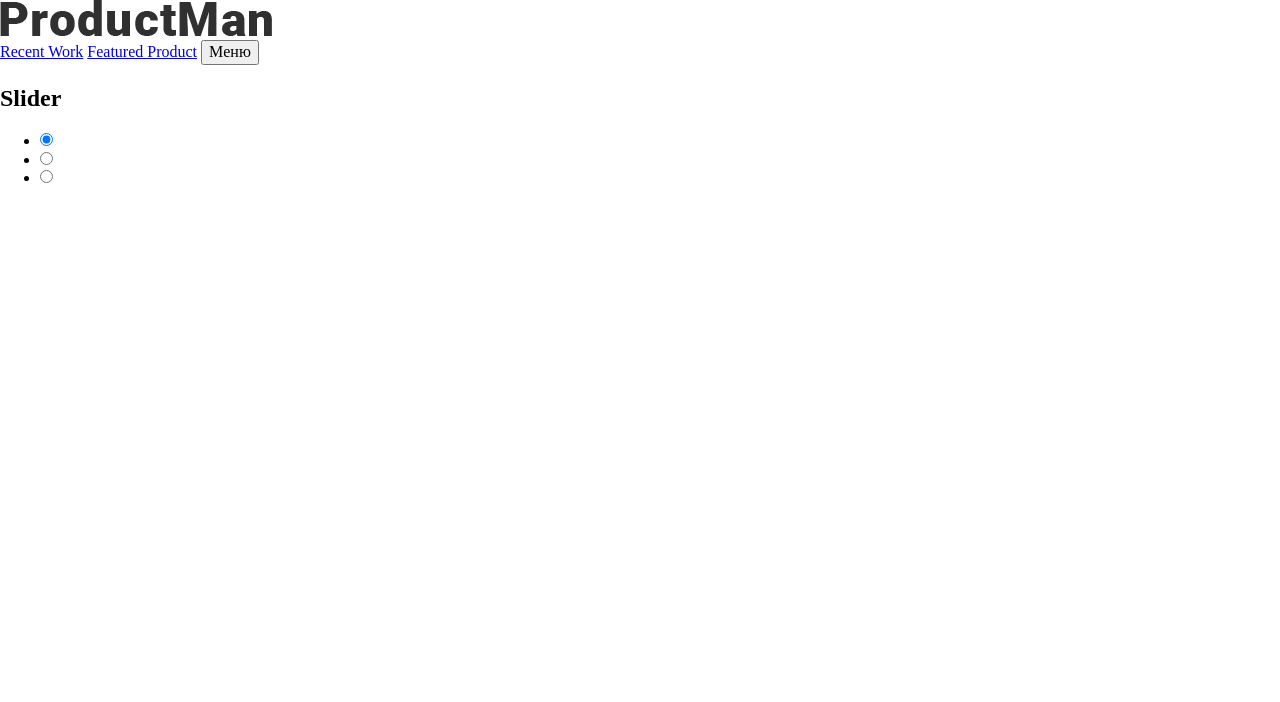
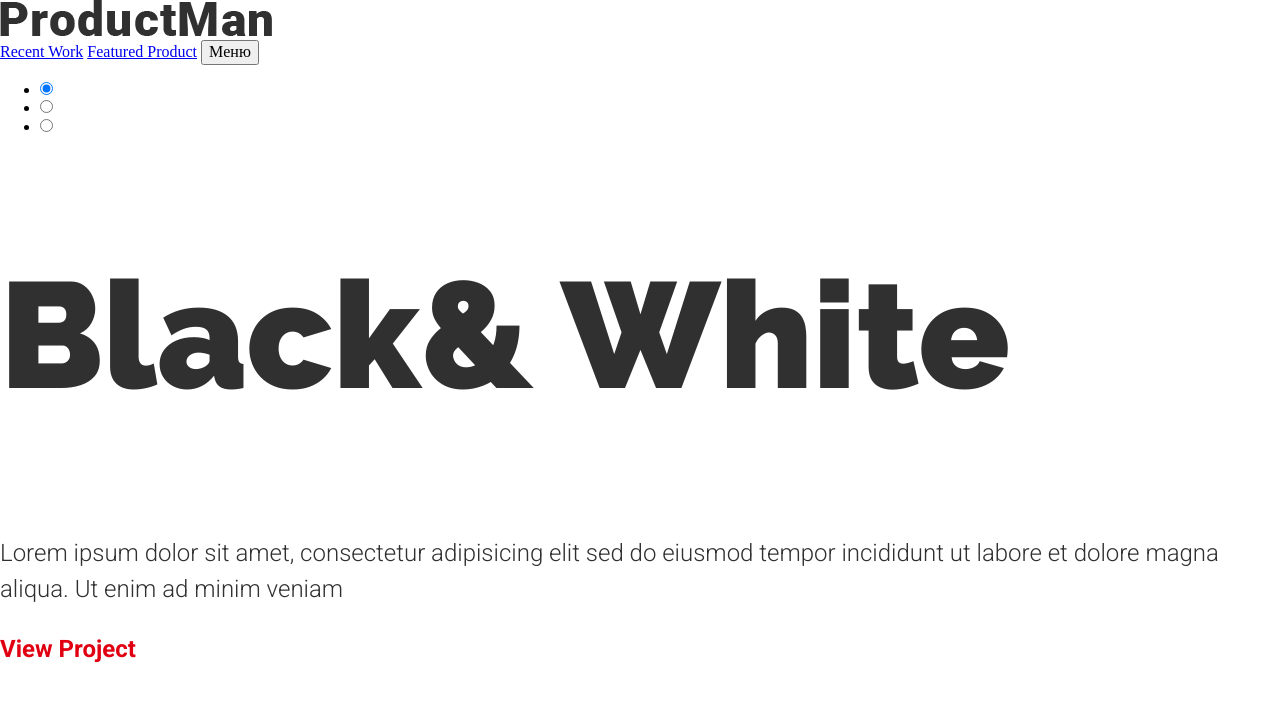
Before and after one commit to Nata-L/9-ProductMan-DZ, a plain HTML site: page index.html in a window 1280 px wide. Drawn offline with Linux system fonts and the light colour scheme.

Commit message:
add fonts

```diff
--- a/css/style.css
+++ b/css/style.css
@@ -0,0 +1,33 @@
+body {
+
+	-moz-box-sizing: border-box;
+    box-sizing: border-box;
+}
+
+.slider-text,
+.slider-link {
+	font-family: 'Roboto', Arial, Tahoma, sans-serif;
+	font-size: 24px;
+	line-height: 1.5;
+	font-weight: 300;
+	color: #303030;
+}
+
+.slider-link {
+	color: #e10011;
+	font-weight: 700;
+	text-decoration: none;
+}
+
+.slider-link:hover {
+	text-decoration: underline;
+}
+
+.slider-banner-one {
+	font-family: 'Raleway', Arial, Tahoma, sans-serif;
+	font-size: 150px;
+	font-transform: uppercase;
+	line-height: 1;
+	font-weight: 900;
+	color: #303030;
+}
--- a/index.html
+++ b/index.html
@@ -8,6 +8,8 @@
 
 			<link rel="stylesheet" href="css/normalize.css">
 			<link rel="stylesheet" href="css/style.css">
+			<link href="https://fonts.googleapis.com/css?family=Roboto:300,400,700,900" rel="stylesheet">
+			<link href="https://fonts.googleapis.com/css?family=Raleway:400,900" rel="stylesheet">
 </head>
 <body>
 	<section class=intro>
@@ -21,7 +23,7 @@
 		</header>
 
 		<div class="slider">
-			<h2 class="">Slider</h2>
+			<!-- <h3 class="">Slider</h3> -->
 			<ul>
 				<li>
 					<input type="radio" id="radio-1" checked>
@@ -34,6 +36,13 @@
 				</li>
 			</ul>
 
+
+	<!-- первая картинка слайдера-->
+	<h2 class="slider-banner-one">Black& White</h2>
+		<p class="slider-text">Lorem ipsum dolor sit amet, consectetur adipisicing elit sed do eiusmod tempor incididunt ut labore et dolore magna aliqua. Ut enim ad minim veniam
+ 		</p>
+		<a class="slider-link" href="#">View Project</a>
+
 	</section>
 </body>
 </html>
```
